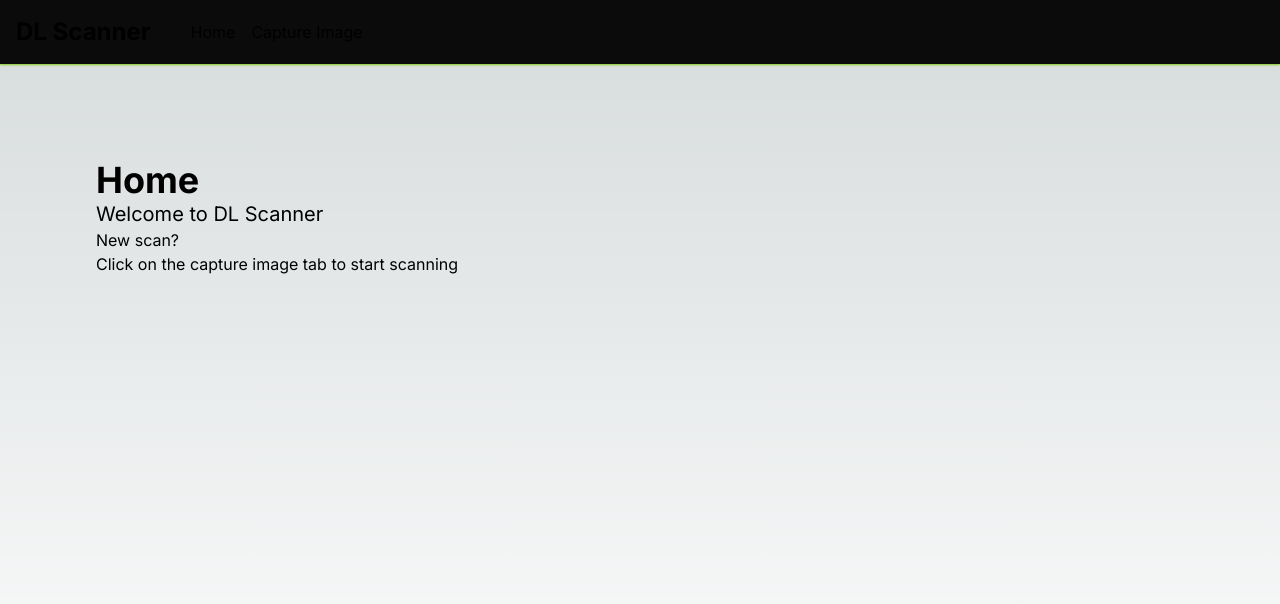
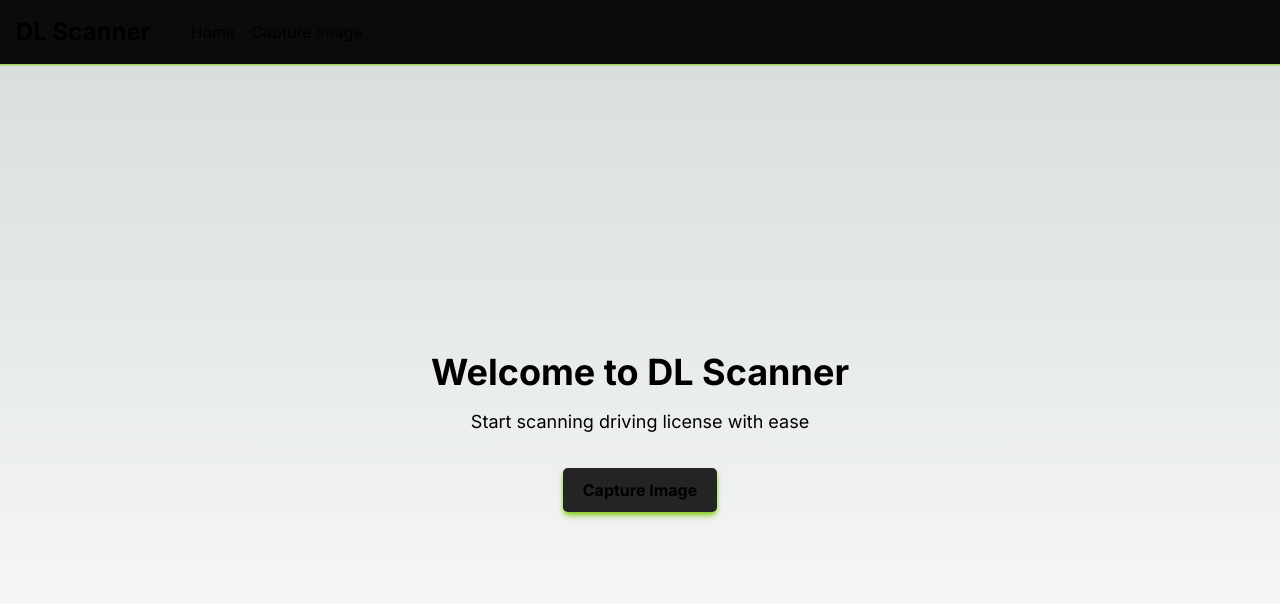
Before and after one commit to yuvenalmash/dl-scan, a Next.js app: page / in a window 1280 px wide. Shown: the top 604 px of the page. Built offline with nearby package versions, Linux system fonts and the light colour scheme.

Commit message:
Refactor home page layout and add capture image button

```diff
--- a/app/page.js
+++ b/app/page.js
@@ -1,10 +1,15 @@
+import Link from "next/link";
+
 export default function Home() {
   return (
-    <div className="flex flex-col">
-      <h1 className="text-4xl font-bold">Home</h1>
-      <p className="text-xl">Welcome to DL Scanner</p>
-      <p>New scan?</p>
-      <p>Click on the capture image tab to start scanning</p>
+    <div className="flex flex-col items-center justify-center min-h-full">
+      <h1 className="text-4xl font-bold text-center">Welcome to DL Scanner</h1>
+      <p className="text-lg text-center mt-4 mb-8">
+        Start scanning driving license with ease
+      </p>
+      <Link href="/captureImage" className="btn shadow-md shadow-lime-500">
+        Capture Image
+      </Link>
     </div>
   );
 }
```
